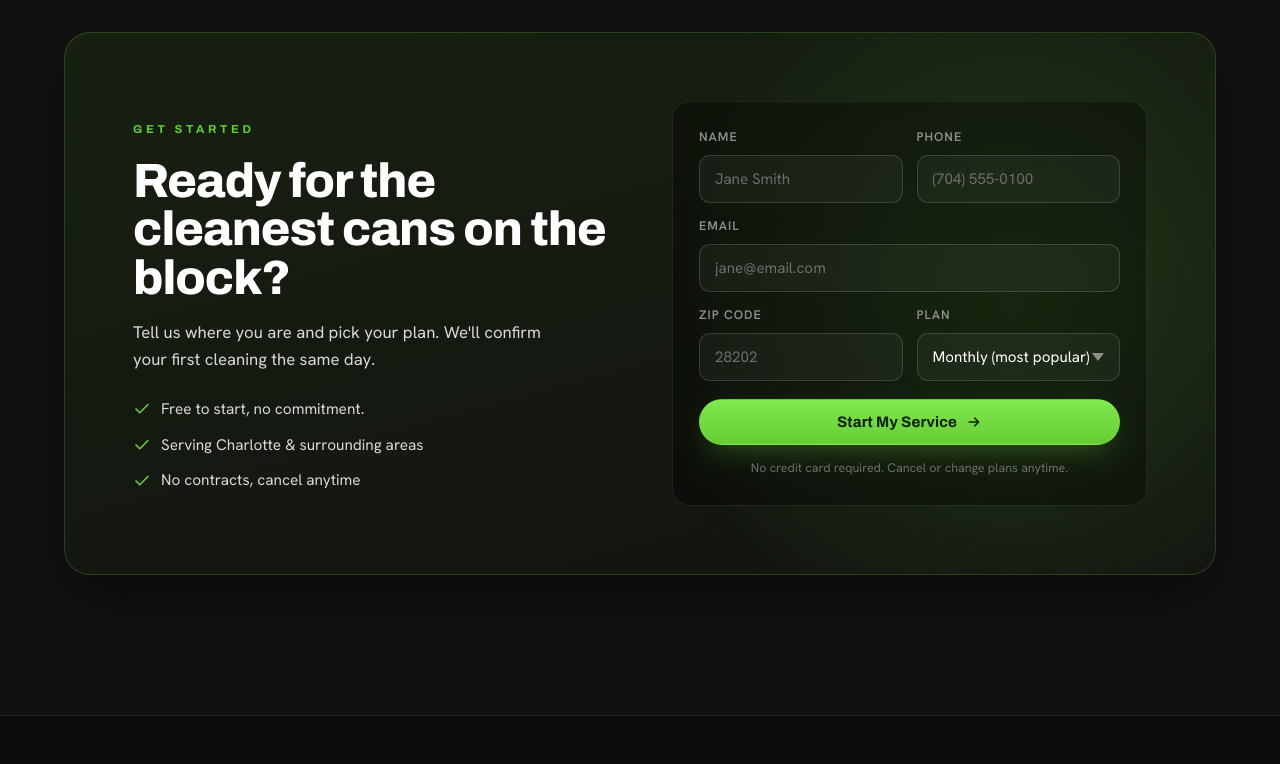
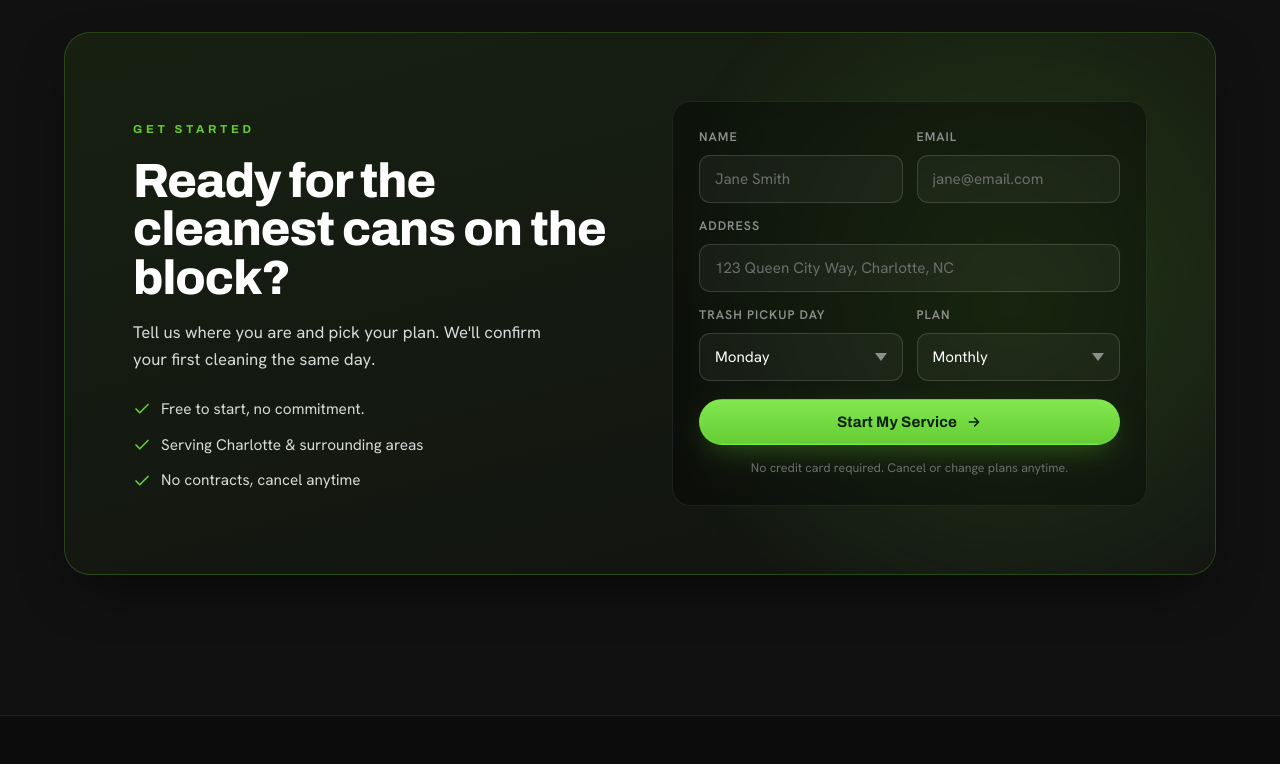
Before and after one commit to HTC20-2/QCCC-V2, a website: page index.html in a window 1280 px wide. Shown: the part 5940-6704 px from the top of the page. Drawn offline with Linux system fonts and the light colour scheme.

Commit message:
Update form fields: Name, Email, Address, Pickup Day, and custom Plans

```diff
--- a/index.html
+++ b/index.html
@@ -772,17 +772,26 @@ footer{background:#0c0c0c;border-top:1px solid var(--line);padding:70px 0 34px;p
           <input type="hidden" name="from_name" value="Queen City Can Cleaning Website" />
           <div class="row">
             <div><label for="name">Name</label><input id="name" name="name" type="text" placeholder="Jane Smith" required /></div>
-            <div><label for="phone">Phone</label><input id="phone" name="phone" type="tel" placeholder="(704) 555-0100" required /></div>
+            <div><label for="email">Email</label><input id="email" name="email" type="email" placeholder="jane@email.com" required /></div>
           </div>
-          <div><label for="email">Email</label><input id="email" name="email" type="email" placeholder="jane@email.com" required /></div>
+          <div><label for="address">Address</label><input id="address" name="address" type="text" placeholder="123 Queen City Way, Charlotte, NC" required /></div>
           <div class="row">
-            <div><label for="zip">ZIP Code</label><input id="zip" name="zip" type="text" inputmode="numeric" placeholder="28202" required /></div>
+            <div><label for="pickup_day">Trash Pickup Day</label>
+              <select id="pickup_day" name="pickup_day">
+                <option>Monday</option>
+                <option>Tuesday</option>
+                <option>Wednesday</option>
+                <option>Thursday</option>
+                <option>Friday</option>
+                <option>Saturday</option>
+                <option>Sunday</option>
+              </select>
+            </div>
             <div><label for="plan">Plan</label>
               <select id="plan" name="plan">
-                <option>Monthly (most popular)</option>
+                <option>Monthly</option>
                 <option>Quarterly</option>
-                <option>One-Time Reset</option>
-                <option>Not sure yet</option>
+                <option>One time Refresh</option>
               </select>
             </div>
           </div>
@@ -902,8 +911,8 @@ document.getElementById('quoteForm').addEventListener('submit', function(e){
   const note = document.getElementById('formNote');
   const form = this;
 
-  if(!form.name.value || !form.email.value || !form.zip.value){
-    note.textContent = 'Please fill in your name, email and ZIP code.';
+  if(!form.name.value || !form.email.value || !form.address.value){
+    note.textContent = 'Please fill in your name, email and address.';
     note.style.color = '#ff9d4d';
     return;
   }
```
